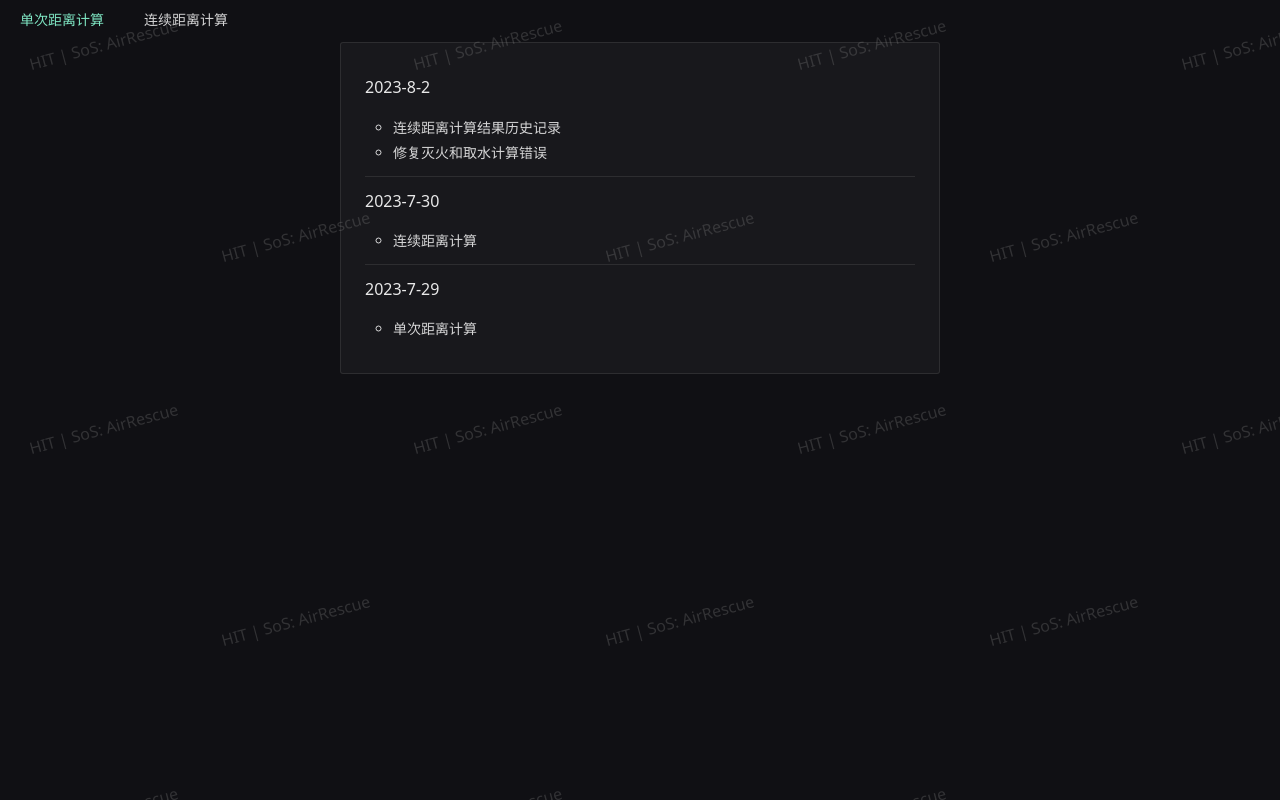
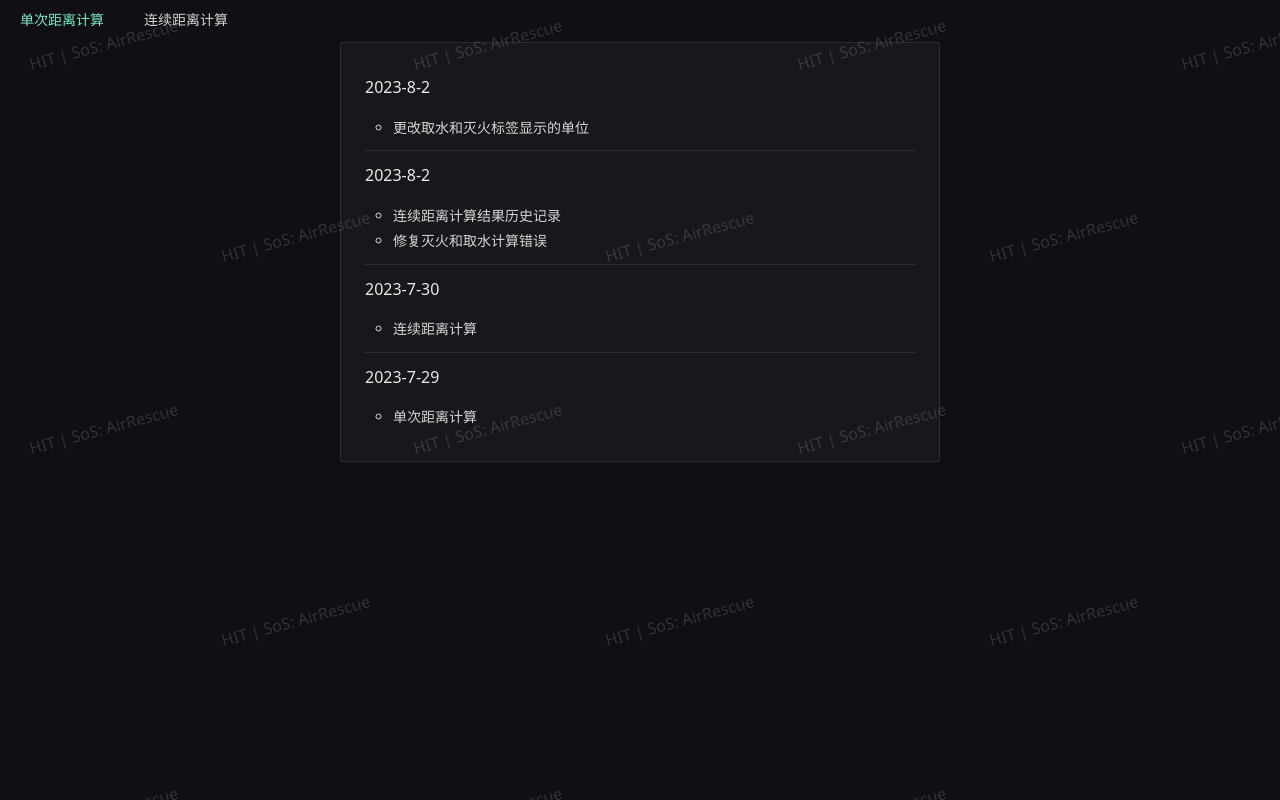
Before and after one commit to koppa42/NuxtSoSHelper, a Nuxt app: page /update in a window 1280 px wide. Built offline with nearby package versions, Linux system fonts and the light colour scheme.

Commit message:
tag unit change

```diff
--- a/components/distance/MultipleShow.vue
+++ b/components/distance/MultipleShow.vue
@@ -70,7 +70,7 @@ const dataSuffix = (task?: string) => {
       return '人';
     case '取水':
     case '灭火':
-      return '1000 kg';
+      return 't';
     default:
       return undefined;
   }
--- a/pages/update.vue
+++ b/pages/update.vue
@@ -10,6 +10,13 @@ import MyMenu from '@/components/MyMenu.vue';
   <NSpace justify="center">
     <NCard  style="width: 600px;">
       <NList>
+        <NListItem>
+          <NThing title="2023-8-2">
+            <NUl>
+              <NLi>更改取水和灭火标签显示的单位</NLi>
+            </NUl>
+          </NThing>
+        </NListItem>
         <NListItem>
           <NThing title="2023-8-2">
             <NUl>
```
